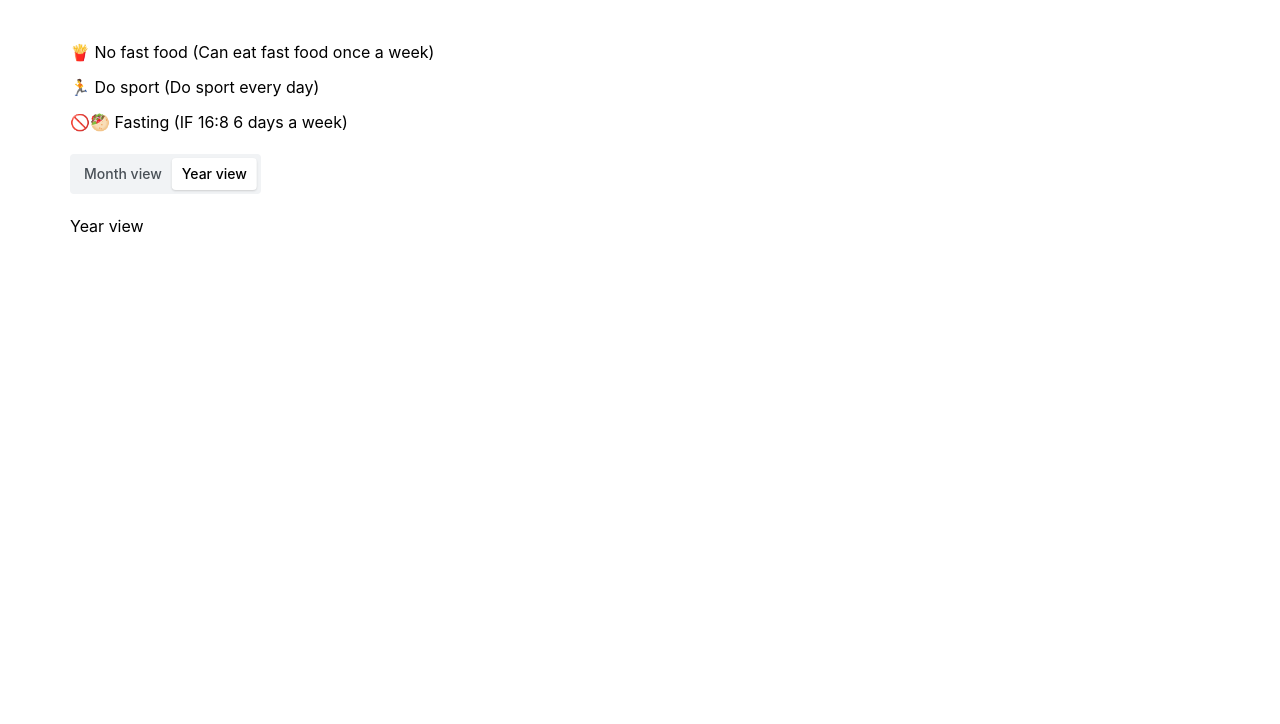
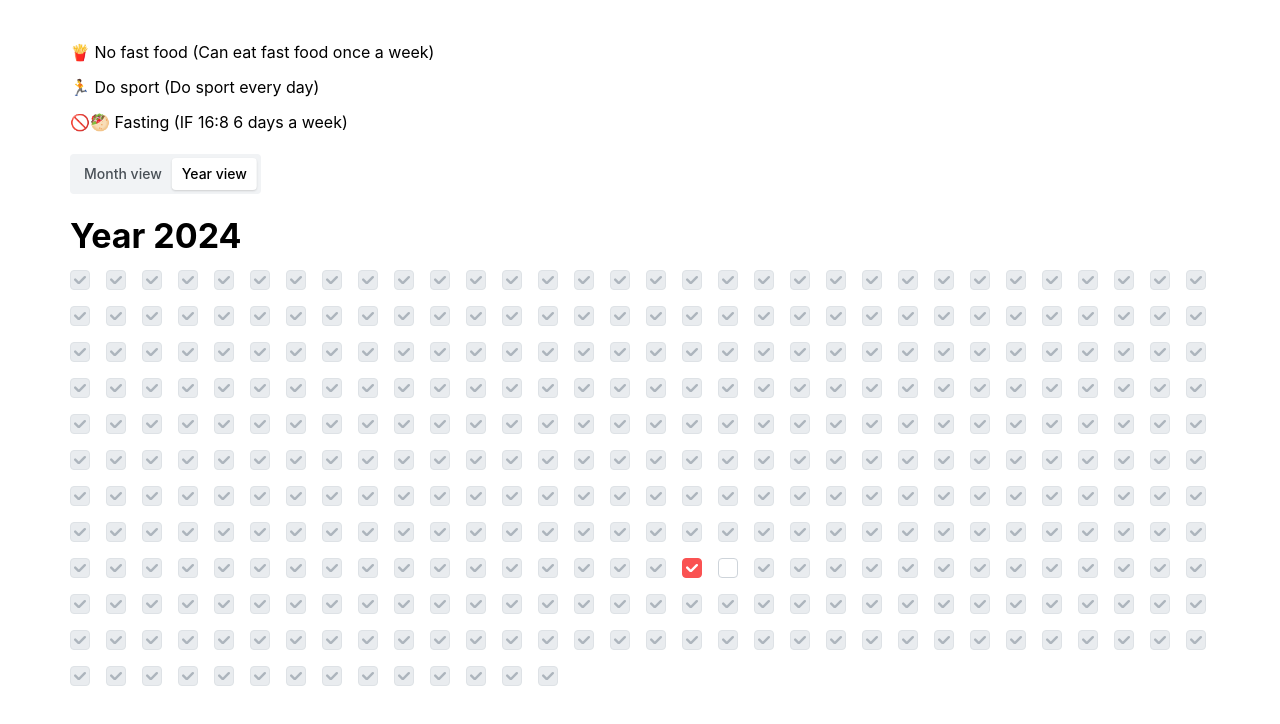
Before and after one commit to Venskiy/streaksapp, a React (Vite) app: page / in a window 1280 px wide. Both pictures are taken after a click on the label "Year view". Shown: the top 724 px of the page. Built offline with nearby package versions, Linux system fonts and the light colour scheme.

Commit message:
Basic year view

```diff
--- a/src/App.tsx
+++ b/src/App.tsx
@@ -15,10 +15,15 @@ import './styles/flex.css';
 
 import dayjs from 'dayjs';
 import isoWeek from 'dayjs/plugin/isoWeek';
+import isLeapYear from 'dayjs/plugin/isLeapYear';
+import dayOfYear from 'dayjs/plugin/dayOfYear';
 dayjs.extend(isoWeek);
+dayjs.extend(isLeapYear);
+dayjs.extend(dayOfYear);
 
 import { MonthView } from './components/MonthView';
 import { MetricsList } from './components/MetricsList';
+import { YearView } from './components/YearView';
 
 enum Views {
   YEAR_VIEW = 'yearView',
@@ -41,7 +46,7 @@ export default function App() {
           onChange={setSelectedView}
         />
         <Space h="lg" />
-        {selectedView === Views.YEAR_VIEW && <div>Year view</div>}
+        {selectedView === Views.YEAR_VIEW && <YearView />}
         {selectedView === Views.MONTH_VIEW && <MonthView />}
         <Space h="lg" />
       </Container>
--- a/src/components/DayCell.tsx
+++ b/src/components/DayCell.tsx
@@ -6,7 +6,7 @@ import { START_DAY, METRICS } from '../constants';
 import { Metric, MetricsStatusData } from '../types';
 import { getKeyForDay } from '../utils';
 
-enum DayStates {
+export enum DayStates {
   NOT_EXIST = 'notExist', // days before startDay
   LOCKED = 'locked', // days after today
   TODAY = 'today',
@@ -16,7 +16,7 @@ enum DayStates {
   SUCCESS = 'success', // all checked
 }
 
-function getDayState(day: dayjs.Dayjs): DayStates {
+export function getDayState(day: dayjs.Dayjs): DayStates {
   const today = dayjs();
   if (day.isBefore(dayjs(START_DAY), 'day')) {
     return DayStates.NOT_EXIST;
--- /dev/null
+++ b/src/components/YearView.tsx
@@ -0,0 +1,34 @@
+import dayjs from 'dayjs';
+import clsx from 'clsx';
+import { Checkbox, Container, Group, Title } from '@mantine/core';
+import { DayStates, getDayState } from './DayCell';
+
+export function YearView() {
+  const today = dayjs();
+  const daysCount = today.isLeapYear() ? 366 : 365;
+  return (
+    <Container fluid={true} px={0}>
+      <Title order={1}>Year {today.format('YYYY')}</Title>
+      <Group mt="sm">
+        {Array.from({ length: daysCount }).map((_, idx) => {
+          const day = today.dayOfYear(idx + 1);
+          const dayState = getDayState(day);
+          return (
+            <Checkbox
+              key={idx}
+              // disabled
+              defaultChecked={dayState !== DayStates.TODAY}
+              disabled={dayState === DayStates.LOCKED || dayState === DayStates.NOT_EXIST}
+              color={clsx({
+                'red': dayState === DayStates.FAILED,
+                'yellow': dayState === DayStates.BELLOW_50,
+                'green': dayState === DayStates.ABOVE_50,
+                'blue': dayState === DayStates.SUCCESS,
+              })}
+            />
+          );
+        })}
+      </Group>
+    </Container>
+  );
+}
```
